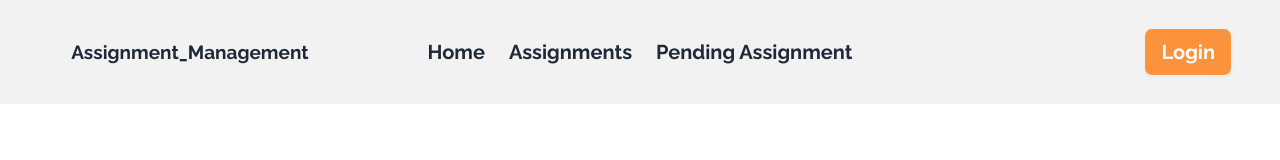
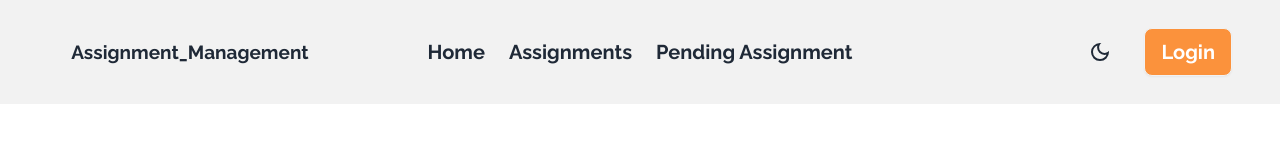
Before and after one commit to Rokon-Khan/ph-assignment-11, a React (Vite) app: page /login in a window 1280 px wide. Shown: the top 160 px of the page. Built offline with nearby package versions, Linux system fonts and the light colour scheme; no server answers.

Commit message:
The Light and Dark Mode Added

```diff
--- a/src/components/Navbar.jsx
+++ b/src/components/Navbar.jsx
@@ -1,10 +1,21 @@
-import { useContext } from "react";
+import { useContext, useEffect, useState } from "react";
 import { Link, NavLink } from "react-router-dom";
 // import logo from "../assets/logo3.png";
 import { AuthContext } from "../authprovider/AuthProvider";
 
 const Navbar = () => {
   const { user, logOut } = useContext(AuthContext);
+
+  const [theme, setTheme] = useState(localStorage.getItem("theme") || "light");
+
+  useEffect(() => {
+    document.documentElement.setAttribute("data-theme", theme);
+    localStorage.setItem("theme", theme);
+  }, [theme]);
+
+  const toggleTheme = () => {
+    setTheme(theme === "light" ? "dark" : "light");
+  };
 
   const handleLogOut = () => {
     logOut().then().catch();
@@ -146,6 +157,40 @@ const Navbar = () => {
           </ul>
         </div>
         <div className="navbar-end gap-5">
+          <div className="flex-none">
+            <button
+              className="btn btn-ghost btn-circle"
+              onClick={toggleTheme}
+              aria-label="Toggle Theme"
+            >
+              {theme === "light" ? (
+                <svg
+                  xmlns="http://www.w3.org/2000/svg"
+                  height="24px"
+                  viewBox="0 -960 960 960"
+                  width="24px"
+                  fill="currentColor"
+                >
+                  <path d="M480-120q-150 0-255-105T120-480q0-150 105-255t255-105q14 0 27.5 1t26.5 3q-41 29-65.5 75.5T444-660q0 90 63 153t153 63q55 0 101-24.5t75-65.5q2 13 3 26.5t1 27.5q0 150-105 255T480-120Zm0-80q88 0 158-48.5T740-375q-20 5-40 8t-40 3q-123 0-209.5-86.5T364-660q0-20 3-40t8-40q-78 32-126.5 102T200-480q0 116 82 198t198 82Zm-10-270Z" />
+                </svg>
+              ) : (
+                <svg
+                  xmlns="http://www.w3.org/2000/svg"
+                  className="h-5 w-5"
+                  fill="none"
+                  viewBox="0 0 24 24"
+                  stroke="currentColor"
+                  strokeWidth="2"
+                >
+                  <path
+                    strokeLinecap="round"
+                    strokeLinejoin="round"
+                    d="M12 3v1m0 16v1m8.485-8.485h-1M4.515 12h-1m15.364 4.95l-.707-.707M6.343 6.343l-.707-.707m12.728 12.728l-.707-.707M6.343 17.657l-.707-.707M12 9a3 3 0 100 6 3 3 0 000-6z"
+                  />
+                </svg>
+              )}
+            </button>
+          </div>
           {/* <div>
             <Link
               to="/login"
--- a/tailwind.config.js
+++ b/tailwind.config.js
@@ -15,4 +15,7 @@ export default {
     },
   },
   plugins: [daisyui],
+  daisyui: {
+    themes: ["light", "dark"], // Add DaisyUI's default light and dark themes
+  },
 };
```
